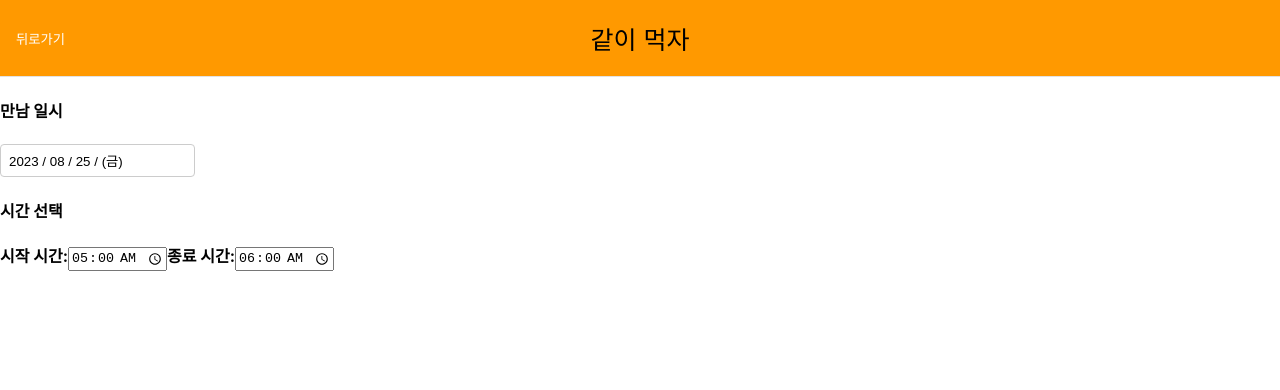
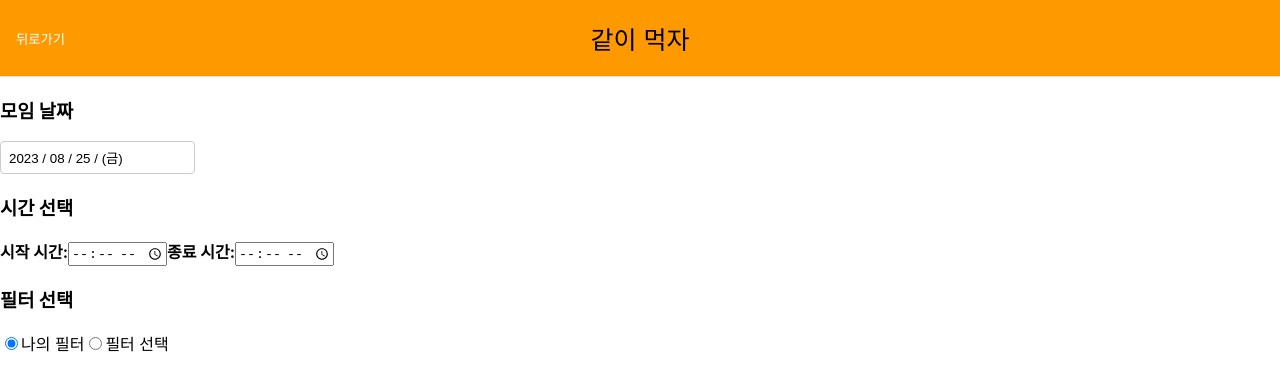
Before and after one commit to Karmesin924/eat_together, a React (Create React App) app in the folder frontend/: page /LetsEat in a window 1280 px wide. Shown: the top 390 px of the page. Built offline with nearby package versions, Linux system fonts and the light colour scheme; no server answers.

Commit message:
같이먹자 필터 구현중 (미완성)

```diff
--- a/frontend/src/App.js
+++ b/frontend/src/App.js
@@ -9,6 +9,7 @@ import LetsDo from "./pages/LetsDo";
 import LetsEat from "./pages/LetsEat";
 import BoardDetail from "./pages/BoardDetail";
 import Write from "./components/Write";
+import FilterDetail from "./pages/FilterDetail";
 
 function App() {
   return (
@@ -24,6 +25,7 @@ function App() {
           <Route path="/board/:idx" element={<BoardDetail />} />
           <Route path="/write" element={<Write />} />
           <Route path="/write/:idx" element={<Write />} />
+          <Route path="/FilterDetail" element={<FilterDetail />} />
         </Routes>
       </div>
     </BrowserRouter>
--- /dev/null
+++ b/frontend/src/pages/FilterDetail.js
@@ -0,0 +1,25 @@
+import { useLocation, useNavigate } from "react-router-dom";
+
+const FilterDetail = () => {
+  const navigate = useNavigate();
+  const location = useLocation();
+  const handleSaveFilters = location.state.handleSaveFilters;
+
+  const handleApplyFilters = () => {
+    const filters = {
+      // 필터 내용을 수집하는 로직 작성
+    };
+    handleSaveFilters(filters);
+    navigate("/LetsEat");
+  };
+
+  return (
+    <div>
+      <h3>필터 상세 설정</h3>
+      {/* 필터 설정 컴포넌트들 */}
+      <button onClick={handleApplyFilters}>적용</button>
+    </div>
+  );
+};
+
+export default FilterDetail;
--- a/frontend/src/pages/LetsEat.js
+++ b/frontend/src/pages/LetsEat.js
@@ -5,7 +5,7 @@ import { useEffect, useState } from "react";
 import axios from "axios";
 
 const LetsEat = () => {
-  const navigate = useNavigate("");
+  const navigate = useNavigate();
   const [editTime, setEditTime] = useState(false);
   const [startTime, setStartTime] = useState("");
   const [endTime, setEndTime] = useState("");
@@ -15,6 +15,7 @@ const LetsEat = () => {
   const [age, setAge] = useState("");
   const [menu, setMenu] = useState([]);
   const [conversation, setConversation] = useState("");
+  const [filterSelection, setFilterSelection] = useState(null);
 
   const handleStartTime = (event) => {
     setStartTime(event.target.value);
@@ -48,6 +49,13 @@ const LetsEat = () => {
     setConversation(event.target.value);
   };
 
+  const handleSaveFilters = (filters) => {
+    setPeople(filters.people);
+    setGender(filters.gender);
+    setAge(filters.age);
+    setMenu(filters.menu);
+  };
+
   const handleMatching = () => {
     alert("mathcing start!!");
     console.log("Selected Filters:", {
@@ -68,24 +76,42 @@ const LetsEat = () => {
           navigate("/SignIn");
         }
       })
-      .catch((error) => {
-        console.log("로그인이 되어있음.");
+      .catch((err) => {
+        console.log("로그인이 되어있습니다.");
       });
   });
 
   useEffect(() => {
-    const now = new Date();
-    const nearestHour = Math.ceil(now.getMinutes() / 60) + now.getHours();
-    const nextHour = nearestHour + 1;
+    axios
+      .get("")
+      .then((res) => {
+        //이전에 선택했었던 항목 받아서 집어넣는 코드
+      })
+      .catch((err) => {
+        alert("기존 선택항목을 불러오는데 오류가 발생했습니다.");
+        console.log(err);
+      });
+  });
 
-    const formattedStartTime = `${
-      nearestHour < 10 ? "0" : ""
-    }${nearestHour}:00`;
-    const formattedEndTime = `${nextHour < 10 ? "0" : ""}${nextHour}:00`;
+  const handleFilterSelection = (event) => {
+    if (event.target.value === "myFilter") {
+      const filterSelectionContent = (
+        <div>
+          <p>인원: {people}</p>
+          <p>성별: {gender}</p>
+          <p>나이대: {age}</p>
+          <p>메뉴: {menu.join(", ")}</p>
+          <p>대화 정도: {conversation}</p>
+        </div>
+      );
 
-    setStartTime(formattedStartTime);
-    setEndTime(formattedEndTime);
-  }, []);
+      setFilterSelection(filterSelectionContent);
+    } else if (event.target.value === "selectFilter") {
+      navigate("/FilterDetail", {
+        state: { handleSaveFilters: handleSaveFilters },
+      });
+    }
+  };
 
   return (
     <div>
@@ -100,7 +126,7 @@ const LetsEat = () => {
           />
         }
       />
-      <h4>만남 일시</h4>
+      <h3>모임 날짜</h3>
       <div>
         <input
           type="text"
@@ -116,8 +142,7 @@ const LetsEat = () => {
           readOnly
         />
 
-        <h4>시간 선택</h4>
-        <div>
+        <h3>시간 선택</h3>
         <label>
           시작 시간:
           <input type="time" value={startTime} onChange={handleStartTime} />
@@ -127,7 +152,26 @@ const LetsEat = () => {
           <input type="time" value={endTime} onChange={handleEndTime} />
         </label>
       </div>
+
+      <h3>필터 선택</h3>
+      <div>
+        <input
+          type="radio"
+          name="filter"
+          value="myFilter"
+          checked={true}
+          onChange={handleFilterSelection}
+        />
+        나의 필터
+        <input
+          type="radio"
+          name="filter"
+          value="selectFilter"
+          onChange={handleFilterSelection}
+        />
+        필터 선택
       </div>
+      <div id="filterSelectionDiv">{filterSelection}</div>
     </div>
   );
 };
```
Lines whose indentation alone changed are shown as unchanged.
